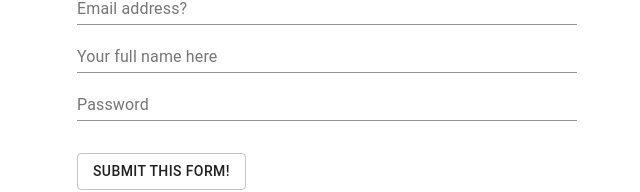
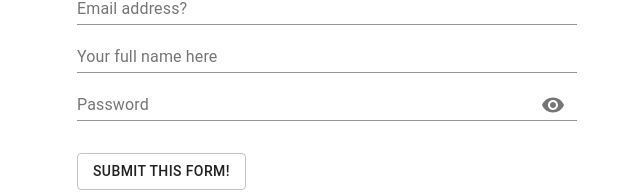
Before and after one commit to chulps/fetestX, a React (Create React App) app: page / in a window 1280 px wide. Shown: the part 247-439 px from the top of the page, without its empty margins (313-953 px from the left). Built offline with nearby package versions, Linux system fonts and the light colour scheme.

Commit message:
add a little bit of help for material UI password stuff

```diff
--- a/src/PasswordField.tsx
+++ b/src/PasswordField.tsx
@@ -1,10 +1,36 @@
 import React from 'react';
 import TextField from '@material-ui/core/TextField';
+import InputAdornment from '@material-ui/core/InputAdornment';
+import IconButton from '@material-ui/core/IconButton';
+import VisibilityIcon from '@material-ui/icons/Visibility';
+import VisibilityOffIcon from '@material-ui/icons/VisibilityOff';
+
 type Props = {
   name: string;
   label: string;
 };
+
 const PasswordField: React.FC<Props> = props => {
-  return <TextField fullWidth {...props} />;
+
+  const onIconClick = (/* event: React.MouseEvent<HTMLButtonElement> */): void => {
+
+  };
+
+  return (
+    <TextField
+      fullWidth
+      InputProps={{
+        endAdornment: (
+          <InputAdornment position="end">
+            <IconButton onClick={onIconClick}>
+              <VisibilityIcon />
+            </IconButton>
+          </InputAdornment>
+        )
+      }}
+      {...props}
+    />
+  );
+
 };
 export default PasswordField;
```
